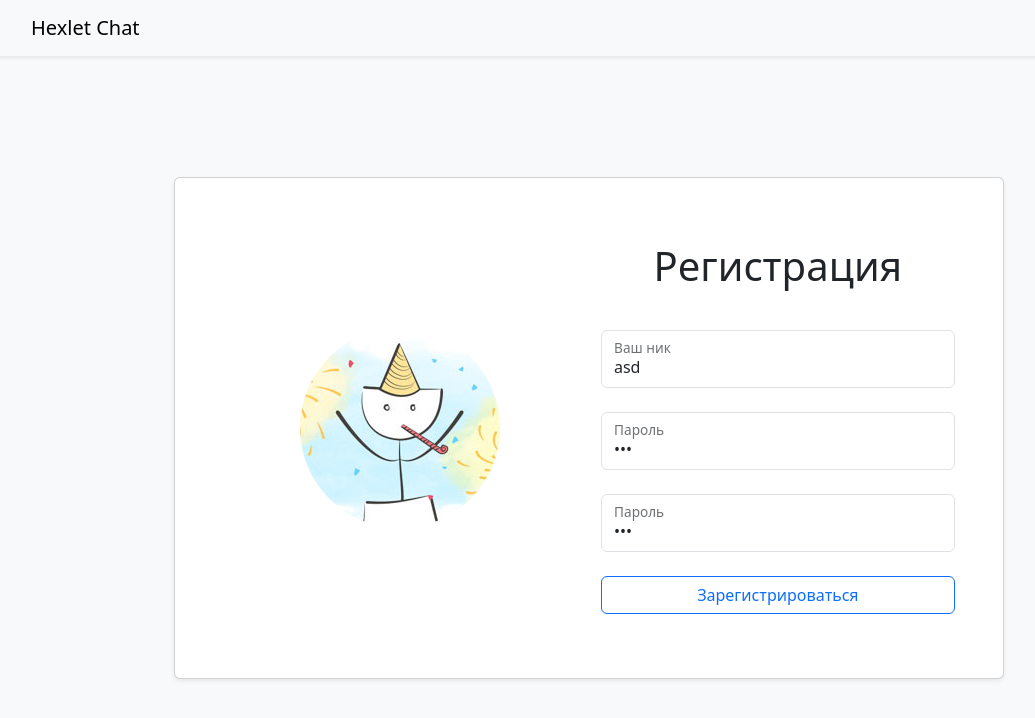
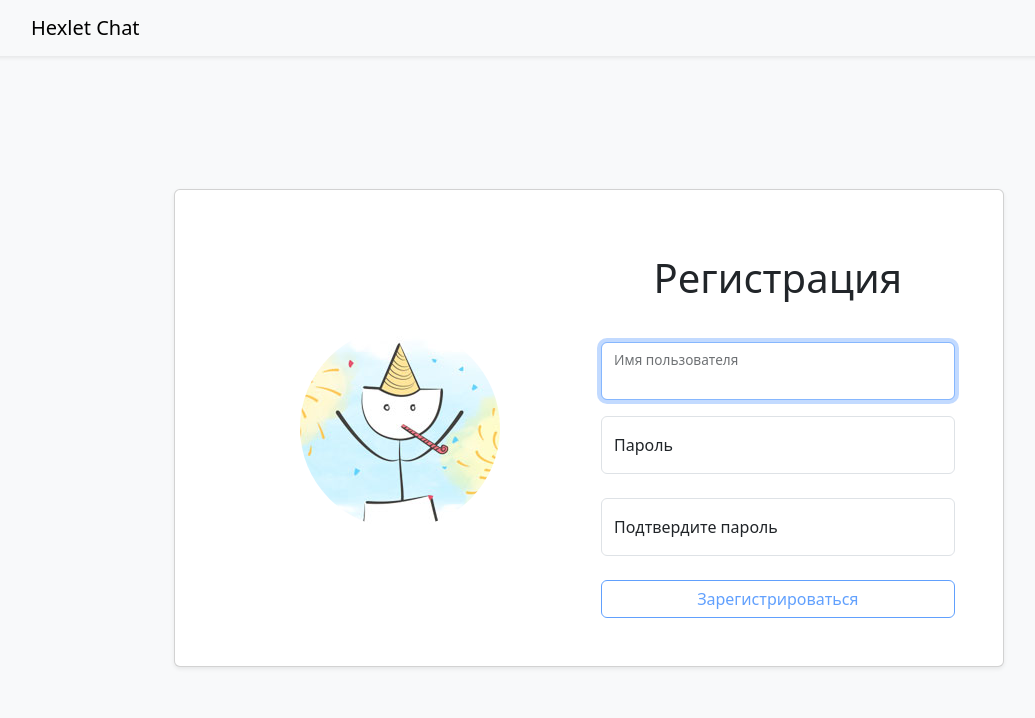
Before and after one commit to SKornya/chat, a React (Create React App) app in the folder frontend/: page /signup in a window 1280 px wide. Shown: the top 718 px of the page, without its empty margins (51-1086 px from the left). Built offline with nearby package versions, Linux system fonts and the light colour scheme.

Commit message:
# step_7

```diff
--- a/frontend/src/components/LoginForm.js
+++ b/frontend/src/components/LoginForm.js
@@ -27,8 +27,8 @@ const LoginForm = () => {
         });
         console.log(response);
         const { token, username } = response.data;
-        localStorage.authToken = token;
-        localStorage.username = username;
+        localStorage.setItem('username', username);
+        localStorage.setItem('token', token);
         setIsAuth(true);
       } catch (e) {
         formik.errors.authError = 'Неверные имя пользователя или пароль';
--- a/frontend/src/components/MyNavbar.js
+++ b/frontend/src/components/MyNavbar.js
@@ -8,7 +8,8 @@ export default function MyNavbar() {
   const { isAuth, setIsAuth } = useContext(AuthContext);
 
   const logout = () => {
-    delete localStorage.authToken;
+    localStorage.setItem('username', '');
+    localStorage.setItem('token', '');
     setIsAuth(false);
   };
 
--- a/frontend/src/components/SignupForm.js
+++ b/frontend/src/components/SignupForm.js
@@ -1,58 +1,155 @@
+import axios from "axios";
+import { useFormik } from "formik";
+import { useContext, useRef } from "react";
+import { Form, FloatingLabel, Button } from "react-bootstrap";
+import { useNavigate } from "react-router-dom";
+import * as Yup from 'yup';
+import { AuthContext } from "../App";
+
+
 function SignupForm() {
+
+  const navigate = useNavigate();
+  const { setIsAuth } = useContext(AuthContext);
+  const ref = useRef();
+
+  const formik = useFormik({
+    initialValues: {
+      username: '',
+      password: '',
+      confirmPassword: '',
+    },
+    validationSchema: Yup.object({
+      username: Yup.string()
+        .min(3, 'Не менее 3 символов')
+        .max(20, 'Не более 20 символов')
+        .required('Обязательное поле'),
+      password: Yup.string()
+        .min(6, 'Не менее 6 символов')
+        .required('Обязательное поле'),
+      confirmPassword: Yup.string()
+        .oneOf([Yup.ref('password')], "Пароли должны совпадать")
+        .required('Обязательное поле'),
+    }),
+    onSubmit: async (values) => {
+      try {
+        const response = await axios.post('/api/v1/signup', {
+          username: values.username,
+          password: values.password,
+        });
+        console.log(response);
+        const { token, username } = response.data;
+        localStorage.setItem('username', username);
+        localStorage.setItem('token', token);
+        setIsAuth(true);
+        navigate('/');
+      } catch (e) {
+        formik.errors.existingUser = 'Такой пользователь уже существует';
+        console.log(e);
+        ref.current.select();
+      }
+    },
+  });
+
   return (
-    <form
+    <Form
+
       className='col-12 col-md-6 mt-3 mt-mb-0'
-      onSubmit={(e) => console.log(e)}
+      onSubmit={formik.handleSubmit}
     >
-      <h1 style={{ textAlign: 'center', marginBottom: '1em' }}>Регистрация</h1>
-      <div className='form-floating mb-4'>
-        <input
-          id='username'
-          className='form-control'
-          name='username'
-          autoComplete='username'
-          required
-          placeholder='Имя пользователя'
-          value='asd'
-          // onChange={(e) => setUser({ ...user, username: e.target.value })}
-        />
-        <label htmlFor='username'>Ваш ник</label>
-      </div>
-      <div className='form-floating mb-4'>
-        <input
-          id='password'
-          className='form-control'
-          name='password'
-          autoComplete='current-password'
-          required
-          placeholder='Пароль'
-          type='password'
-          value='asd'
-          // onChange={(e) => setUser({ ...user, password: e.target.value })}
-        />
-        <label className='form-label' htmlFor='password-confirm'>Пароль</label>
-      </div>
-      <div className='form-floating mb-4'>
-        <input
-          id='password-confirm'
-          className='form-control'
-          name='password-confirm'
-          autoComplete='password-confirm'
-          required
-          placeholder='Подтвердите пароль'
-          type='password'
-          value='asd'
-          // onChange={(e) => setUser({ ...user, password: e.target.value })}
-        />
-        <label className='form-label' htmlFor='password'>Пароль</label>
-      </div>
-      <button
-        className='w-100 mb-3 btn btn-outline-primary'
-        type='submit'
+      <h1
+        style={{
+          textAlign: 'center',
+          marginBottom: '1em',
+          whiteSpace: "nowrap",
+          overflow: "hidden",
+        }}
       >
-        Зарегистрироваться
-      </button>
-    </form>
+        Регистрация
+      </h1>
+      <Form.Group controlId="username">
+        <FloatingLabel
+          controlId="username"
+          label="Имя пользователя"
+          className="mb-3"
+        >
+          <Form.Control
+            type="text"
+            name="username"
+            placeholder="Имя пользователя"
+            autoComplete="username"
+            value={formik.values.username}
+            onChange={formik.handleChange}
+            onBlur={formik.handleBlur}
+            ref={ref}
+            isInvalid={(!!formik.errors.username && !!formik.touched.username)}
+            autoFocus
+          />
+          <Form.Control.Feedback type="invalid" tooltip>
+            {formik.errors.username}
+          </Form.Control.Feedback>
+        </FloatingLabel>
+      </Form.Group>
+
+      <Form.Group mb="4" className="form-floating mb-4" controlId="password">
+        <FloatingLabel
+          controlId="password"
+          label="Пароль"
+          className="mb-3"
+        >
+          <Form.Control
+            type="password"
+            name="password"
+            placeholder="Пароль"
+            autoComplete="current-password"
+            value={formik.values.password}
+            onChange={formik.handleChange}
+            onBlur={formik.handleBlur}
+            isInvalid={(formik.touched.password && formik.errors.password)}
+            required
+          />
+          <Form.Control.Feedback type="invalid" tooltip>
+            {formik.errors.password}
+          </Form.Control.Feedback>
+        </FloatingLabel>
+      </Form.Group>
+
+      <Form.Group mb="4" className="form-floating mb-4" controlId="confirm-password">
+        <FloatingLabel
+          controlId="confirm-password"
+          label="Подтвердите пароль"
+          className="mb-3"
+        >
+          <Form.Control
+            type="password"
+            name="confirmPassword"
+            placeholder="Подтвердите пароль"
+            autoComplete="confirm-password"
+            value={formik.values.confirmPassword}
+            onChange={formik.handleChange}
+            onBlur={formik.handleBlur}
+            isInvalid={(formik.touched.confirmPassword && formik.errors.confirmPassword)}
+            required
+          />
+          <Form.Control.Feedback type="invalid" tooltip>
+            {formik.errors.confirmPassword}
+          </Form.Control.Feedback>
+        </FloatingLabel>
+      </Form.Group>
+
+      <Button
+        type="submit"
+        variant={formik.errors.existingUser ? "danger" : "outline-primary"}
+        className="w-100"
+        disabled={!(!!formik.values.username
+          && !!formik.values.password
+          && !!formik.values.confirmPassword)
+          || formik.isSubmitting
+          || formik.errors.existingUser}
+      >
+        {formik.errors.existingUser ? formik.errors.existingUser : "Зарегистрироваться"}
+      </Button>
+    </Form>
   );
 }
 
--- a/frontend/src/pages/Main.js
+++ b/frontend/src/pages/Main.js
@@ -18,7 +18,7 @@ function Main() {
     const fetchData = async () => {
       const response = await axios.get('/api/v1/data', {
         headers: {
-          Authorization: `Bearer ${localStorage.authToken}`,
+          Authorization: `Bearer ${localStorage.token}`,
         },
       });
       const { data } = response;
```
